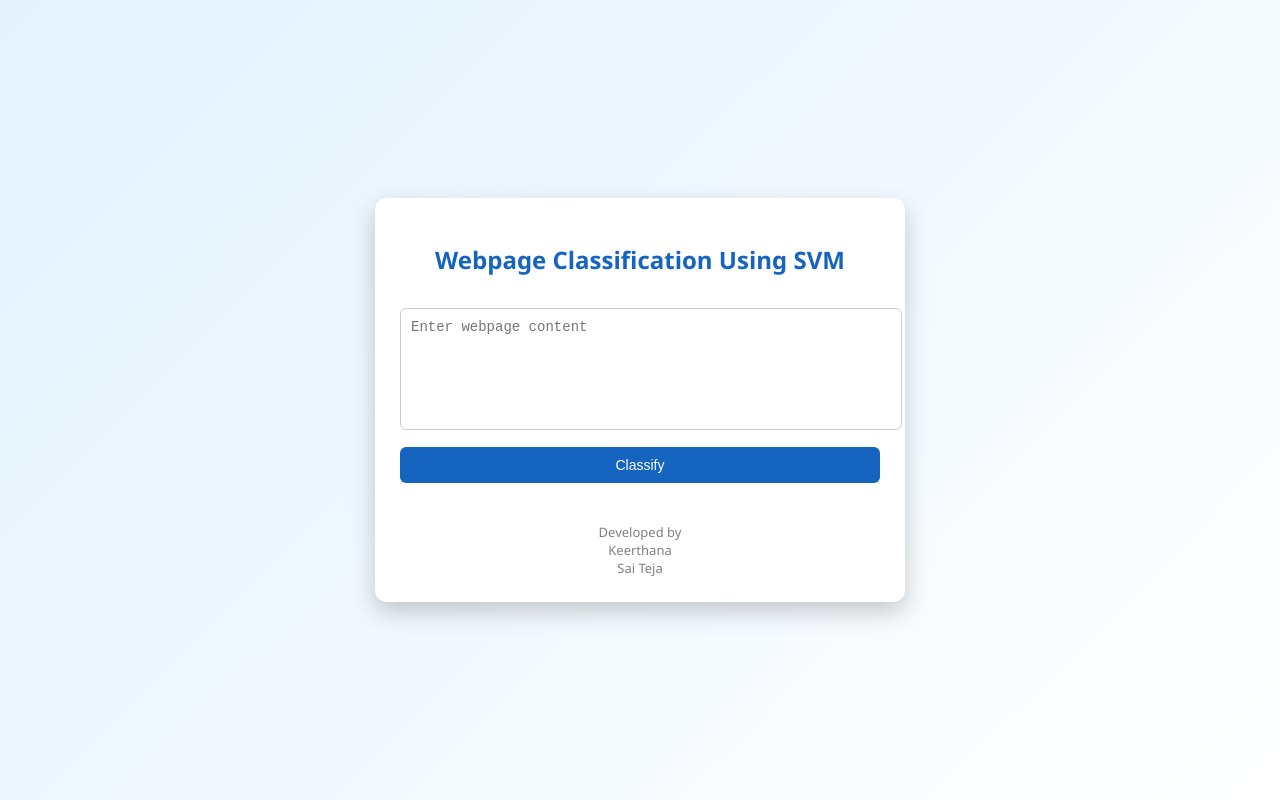
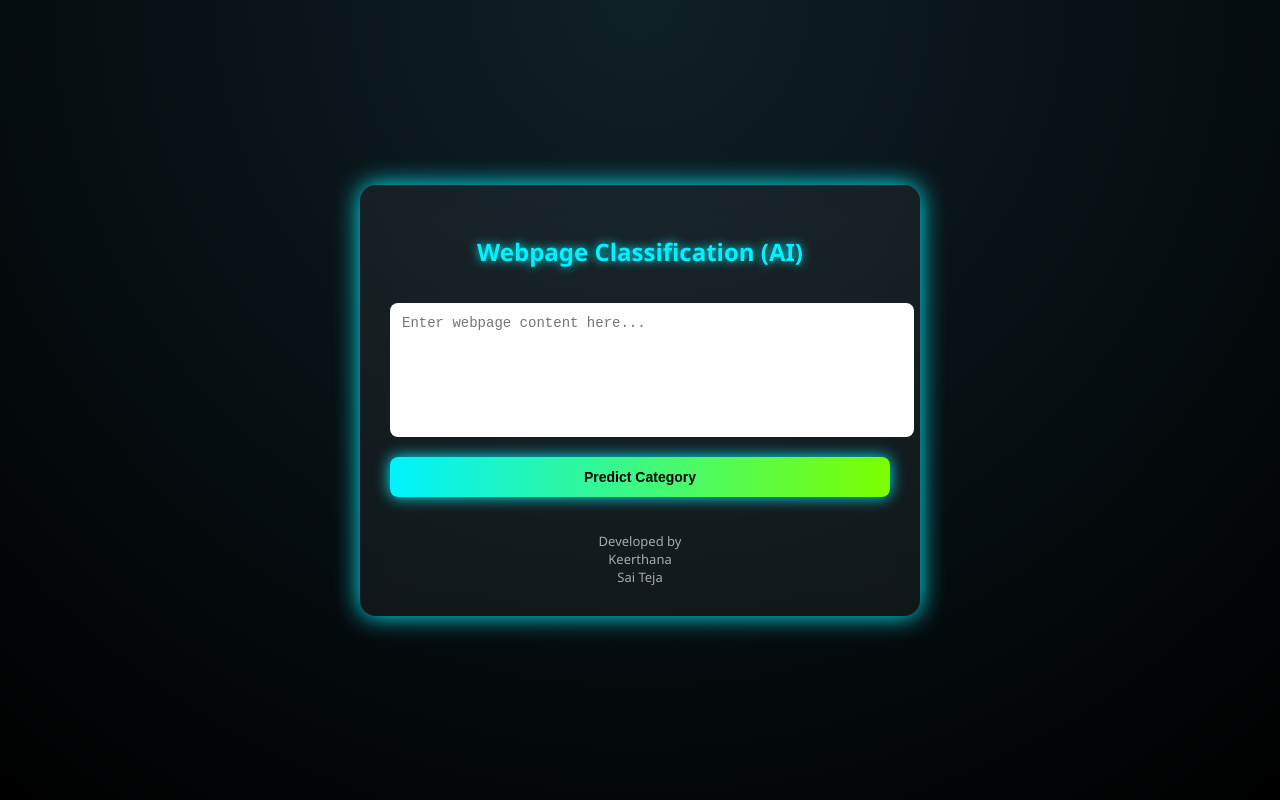
Before and after one commit to gvedhasa22081/webclassification, a plain HTML site: page index.html in a window 1280 px wide. Both pictures are taken after a click on the button "Login". Drawn offline with Linux system fonts and the light colour scheme.

Commit message:
Update index.html

```diff
--- a/index.html
+++ b/index.html
@@ -2,14 +2,16 @@
 <html lang="en">
 <head>
 <meta charset="UTF-8">
-<title>Webpage Classification Using SVM</title>
+<title>AI Webpage Classification</title>
 
 <style>
+/* ---------- GLOBAL ---------- */
 body {
     margin: 0;
-        font-family: "Segoe UI", Arial;
-        background: linear-gradient(135deg, #e3f2fd, #ffffff);
-        min-height: 100vh;
+    font-family: 'Segoe UI', Arial;
+    background: radial-gradient(circle at top, #0f2027, #000000);
+    color: white;
+    overflow: hidden;
 }
 
 .center {
@@ -19,70 +21,82 @@
     height: 100vh;
 }
 
+/* ---------- NEON CARD ---------- */
 .card {
-        background: white;
+    background: rgba(255,255,255,0.05);
+    backdrop-filter: blur(15px);
+    border-radius: 16px;
+    padding: 30px;
     width: 360px;
-        padding: 25px;
-        border-radius: 12px;
-        box-shadow: 0 10px 25px rgba(0,0,0,0.2);
-        animation: fadeIn 0.8s;
+    box-shadow: 0 0 25px #00f2ff;
+    animation: fadeIn 1s ease;
 }
 
+/* ---------- HEADINGS ---------- */
 h2 {
     text-align: center;
-        color: #1565c0;
+    color: #00f2ff;
+    text-shadow: 0 0 10px #00f2ff;
 }
 
+/* ---------- INPUTS ---------- */
 input, textarea, button {
     width: 100%;
-        margin-top: 12px;
-        padding: 10px;
-        border-radius: 6px;
-        border: 1px solid #ccc;
+    margin-top: 15px;
+    padding: 12px;
+    border-radius: 8px;
+    border: none;
     font-size: 14px;
 }
 
 textarea {
-        height: 100px;
+    height: 110px;
     resize: none;
 }
 
+/* ---------- BUTTON ---------- */
 button {
-        background: #1565c0;
-        color: white;
-        border: none;
+    background: linear-gradient(90deg, #00f2ff, #7cff00);
+    color: black;
+    font-weight: bold;
     cursor: pointer;
     transition: 0.3s;
+    box-shadow: 0 0 15px #00f2ff;
 }
 
 button:hover {
-        background: #0d47a1;
-        transform: scale(1.02);
+    transform: scale(1.05);
+    box-shadow: 0 0 30px #7cff00;
 }
 
+/* ---------- RESULT ---------- */
+.result {
+    margin-top: 20px;
+    padding: 12px;
+    border-radius: 8px;
+    text-align: center;
+    background: rgba(0,0,0,0.6);
+    box-shadow: 0 0 15px #00f2ff;
+    animation: slideUp 0.6s ease;
+}
+
+/* ---------- FOOTER ---------- */
+footer {
+    text-align: center;
+    font-size: 13px;
+    margin-top: 35px;
+    color: #aaa;
+}
+
+/* ---------- HIDDEN ---------- */
 .hidden {
     display: none;
 }
 
-    .result {
-        margin-top: 15px;
-        padding: 10px;
-        background: #e3f2fd;
-        border-radius: 6px;
-        text-align: center;
-        animation: slideUp 0.5s;
-    }
-
-    footer {
-        text-align: center;
-        color: gray;
-        font-size: 13px;
-        margin-top: 40px;
-    }
-
+/* ---------- ANIMATIONS ---------- */
 @keyframes fadeIn {
-        from { opacity: 0; transform: translateY(20px); }
-        to { opacity: 1; transform: translateY(0); }
+    from { opacity: 0; transform: scale(0.9); }
+    to { opacity: 1; transform: scale(1); }
 }
 
 @keyframes slideUp {
@@ -97,19 +111,23 @@
 <!-- LOGIN PAGE -->
 <div class="center" id="loginPage">
     <div class="card">
-        <h2>Login</h2>
+        <h2>Secure Login</h2>
         <input placeholder="Username">
         <input type="password" placeholder="Password">
-        <button onclick="goToDashboard()">Login</button>
+        <button onclick="login()">Login</button>
+        <p style="text-align:center;color:#aaa;font-size:13px;">
+            Demo login – any input allowed
+        </p>
     </div>
 </div>
 
-<!-- DASHBOARD -->
+<!-- DASHBOARD PAGE -->
 <div class="center hidden" id="dashboardPage">
-    <div class="card" style="width:480px;">
-        <h2>Webpage Classification Using SVM</h2>
-        <textarea id="content" placeholder="Enter webpage content"></textarea>
-        <button onclick="classify()">Classify</button>
+    <div class="card" style="width:500px;">
+        <h2>Webpage Classification (AI)</h2>
+
+        <textarea id="content" placeholder="Enter webpage content here..."></textarea>
+        <button onclick="classify()">Predict Category</button>
 
         <div id="resultBox" class="result hidden"></div>
 
@@ -122,28 +140,30 @@
 </div>
 
 <script>
-    function goToDashboard() {
+/* ---------- LOGIN ---------- */
+function login() {
     document.getElementById("loginPage").classList.add("hidden");
     document.getElementById("dashboardPage").classList.remove("hidden");
 }
 
+/* ---------- CATEGORY DETECTION SOFTWARE (NO API) ---------- */
 function classify() {
     const text = document.getElementById("content").value.toLowerCase();
     let category = "Unknown / Other Category";
 
-        if (text.match(/school|college|exam|education|university/))
+    if (/school|college|university|exam|education|student/.test(text))
         category = "Education";
-        else if (text.match(/cricket|football|sports|match|player/))
+    else if (/cricket|football|sports|match|player|tournament/.test(text))
         category = "Sports";
-        else if (text.match(/computer|software|technology|programming/))
+    else if (/mobile|smartphone|computer|software|technology|programming|ai|android|iphone/.test(text))
         category = "Technology";
-        else if (text.match(/doctor|hospital|medicine|health/))
+    else if (/doctor|hospital|medicine|health|disease|treatment/.test(text))
         category = "Health";
-        else if (text.match(/movie|music|actor|entertainment/))
+    else if (/movie|music|actor|entertainment|film|song/.test(text))
         category = "Entertainment";
 
     const box = document.getElementById("resultBox");
-        box.innerHTML = "Predicted Category: <b>" + category + "</b>";
+    box.innerHTML = "Predicted Category:<br><b style='color:#00f2ff'>" + category + "</b>";
     box.classList.remove("hidden");
 }
 </script>
```
Lines whose indentation alone changed are shown as unchanged.
